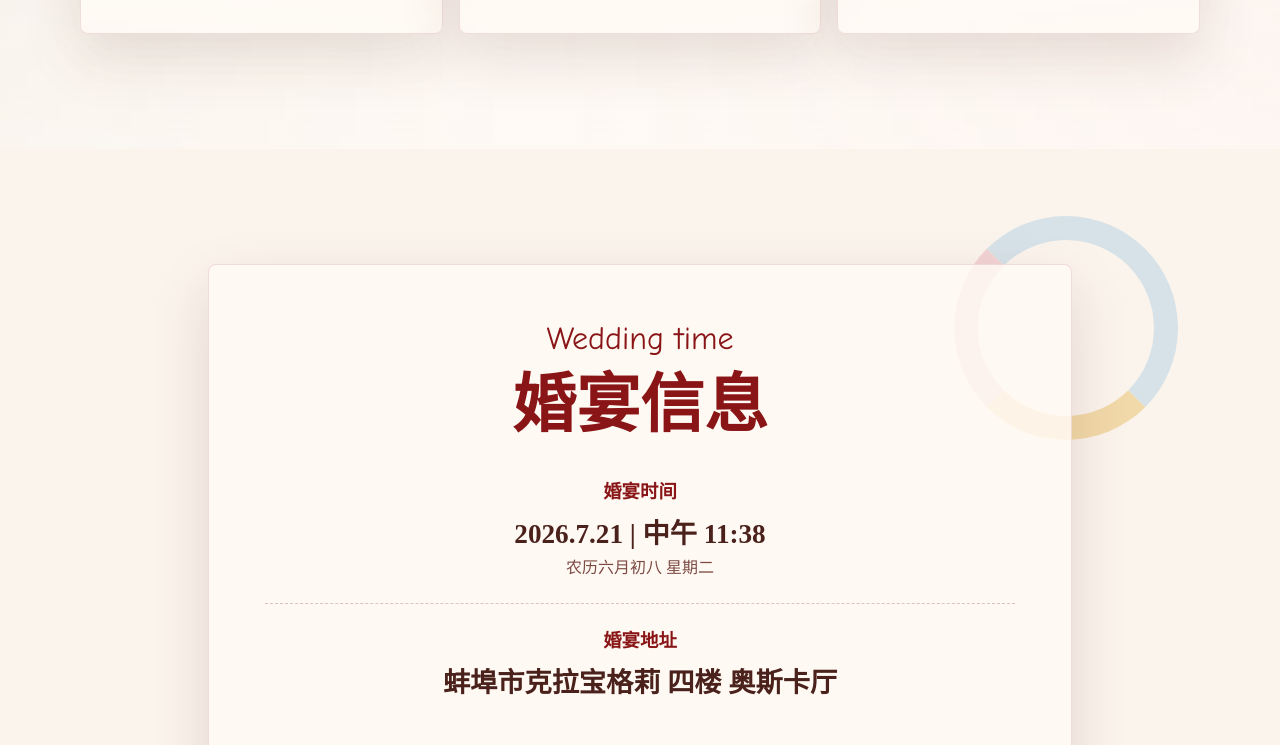
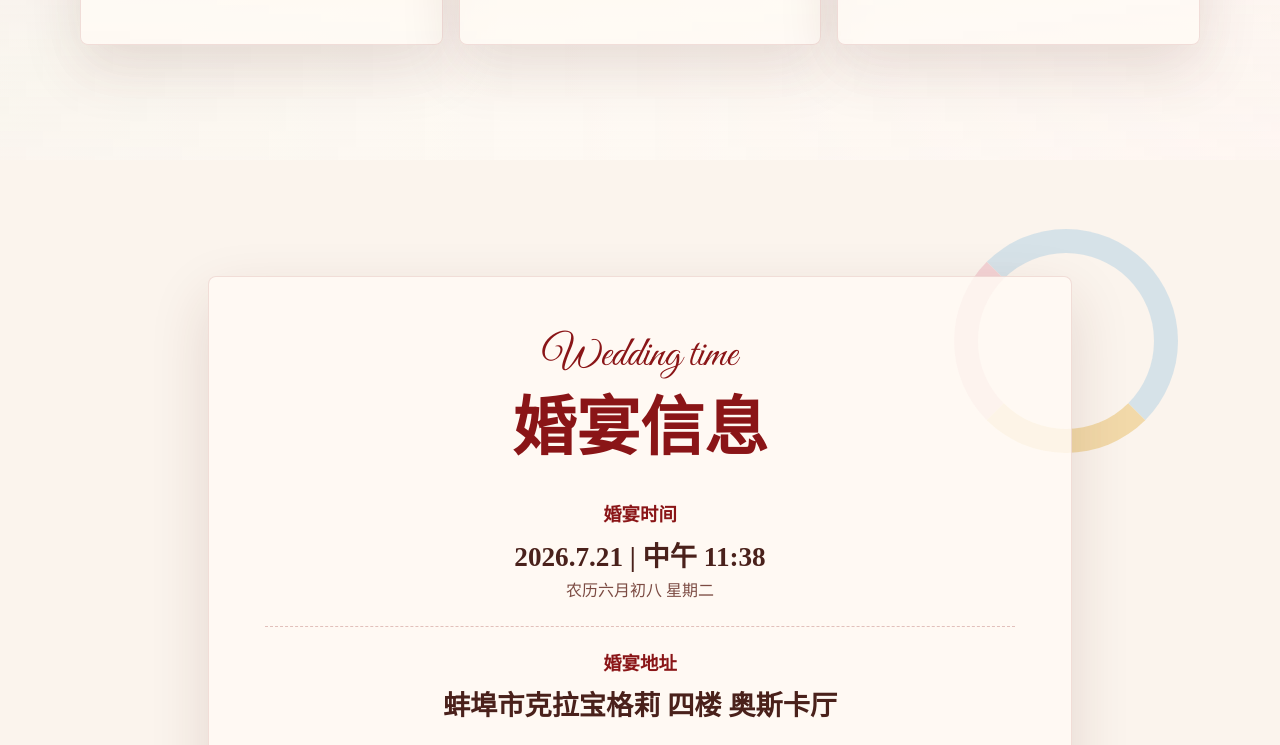
Before and after one commit to asuayu/wedding, a plain HTML site: page index.html in a window 1280 px wide. Shown: the part 2055-2800 px from the top of the page. Drawn offline with Linux system fonts and the light colour scheme.

Commit message:
Improve wedding invitation typography

```diff
--- a/index.html
+++ b/index.html
@@ -9,6 +9,9 @@
     <meta property="og:type" content="website" />
     <meta property="og:image" content="Gemini_Generated_Image_rw8al1rw8al1rw8a.webp" />
     <title>黄双垒 & 张宁 | 婚礼邀请函</title>
+    <link rel="preconnect" href="https://fonts.googleapis.com" />
+    <link rel="preconnect" href="https://fonts.gstatic.com" crossorigin />
+    <link href="https://fonts.googleapis.com/css2?family=Great+Vibes&family=Noto+Serif+SC:wght@400;500;600;700;900&display=swap" rel="stylesheet" />
     <link rel="stylesheet" href="styles.css" />
   </head>
   <body>
--- a/styles.css
+++ b/styles.css
@@ -11,6 +11,9 @@
   --gold: #e8bd5e;
   --white: #fffaf5;
   --shadow: 0 22px 60px rgba(87, 36, 25, 0.14);
+  --font-serif: "Noto Serif SC", "Source Han Serif SC", "Songti SC", "STSong", "SimSun", serif;
+  --font-title: "Noto Serif SC", "STZhongsong", "Songti SC", "SimSun", serif;
+  --font-script: "Great Vibes", "Segoe Script", "Bradley Hand ITC", cursive;
 }
 
 * {
@@ -25,7 +28,10 @@ body {
   margin: 0;
   min-width: 320px;
   color: var(--ink);
-  font-family: "Noto Serif SC", "Songti SC", "Microsoft YaHei", serif;
+  font-family: var(--font-serif);
+  font-weight: 400;
+  text-rendering: optimizeLegibility;
+  -webkit-font-smoothing: antialiased;
   background:
     radial-gradient(circle at 12% 10%, rgba(234, 169, 184, 0.34), transparent 24rem),
     radial-gradient(circle at 88% 18%, rgba(155, 199, 223, 0.32), transparent 22rem),
@@ -122,8 +128,9 @@ a {
 .script {
   margin: 0 0 0.75rem;
   color: var(--wine);
-  font-family: "Segoe Script", "Bradley Hand ITC", "Comic Sans MS", cursive;
-  font-size: clamp(1.2rem, 3vw, 2rem);
+  font-family: var(--font-script);
+  font-size: clamp(1.55rem, 3.5vw, 2.65rem);
+  font-weight: 400;
   line-height: 1.1;
 }
 
@@ -133,7 +140,8 @@ a {
 .closing h2 {
   margin: 0;
   color: var(--wine);
-  font-weight: 800;
+  font-family: var(--font-title);
+  font-weight: 900;
   letter-spacing: 0;
 }
 
@@ -157,7 +165,7 @@ a {
   margin: 1.25rem 0 0.25rem;
   color: var(--ink);
   font-size: clamp(1.45rem, 3.2vw, 2.35rem);
-  font-weight: 700;
+  font-weight: 600;
 }
 
 .hero__text,
@@ -259,7 +267,9 @@ a {
 .timeline h3 {
   margin: 1rem 0 0.5rem;
   color: var(--wine);
+  font-family: var(--font-title);
   font-size: 1.65rem;
+  font-weight: 800;
 }
 
 .timeline p {
@@ -313,14 +323,14 @@ a {
   margin-bottom: 0.5rem;
   color: var(--wine);
   font-size: 1.15rem;
-  font-weight: 800;
+  font-weight: 700;
 }
 
 .info-list dd {
   margin: 0.2rem 0;
   color: var(--ink);
   font-size: clamp(1.2rem, 2.4vw, 1.7rem);
-  font-weight: 700;
+  font-weight: 600;
 }
 
 .info-list .muted {
```
